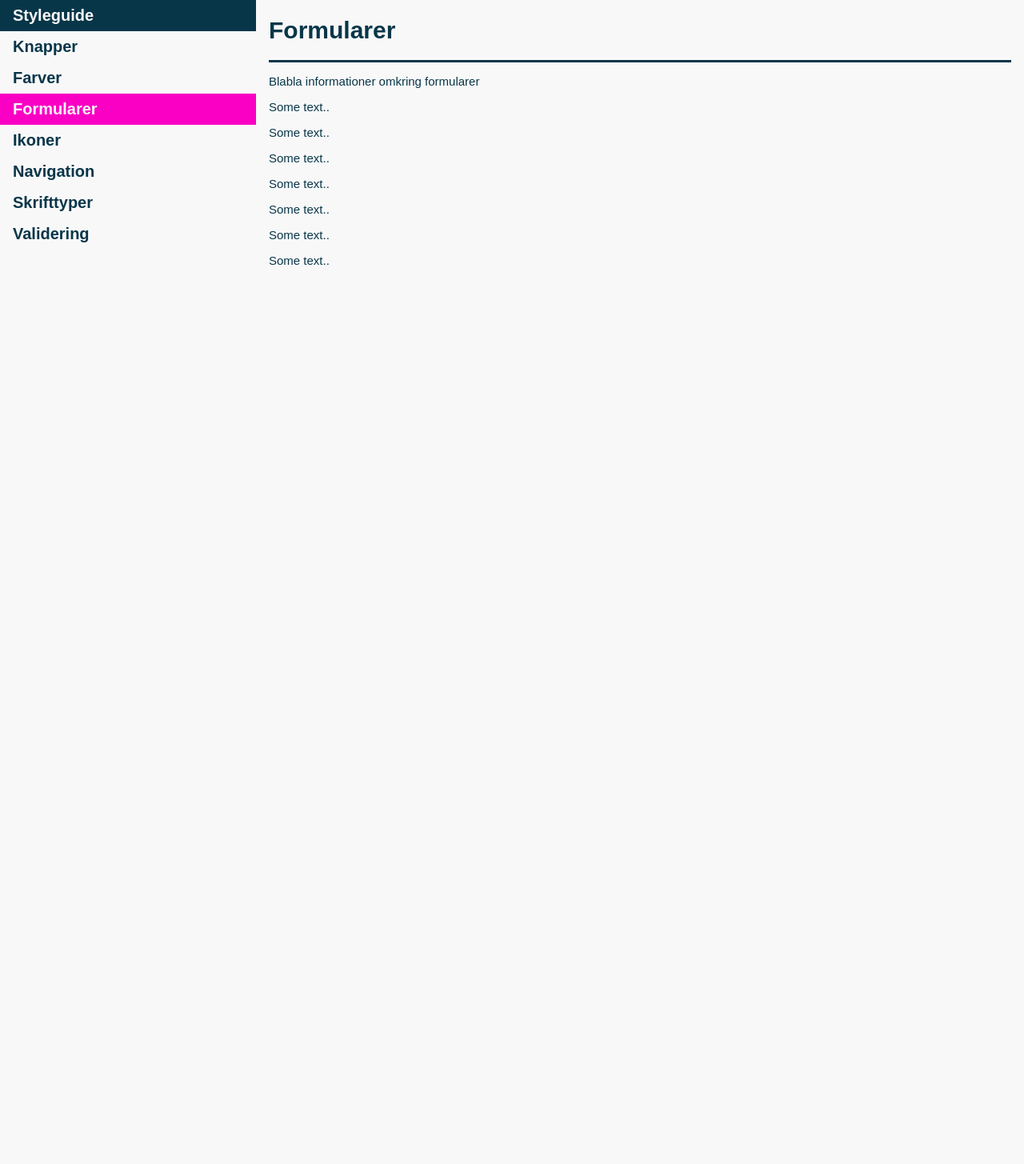
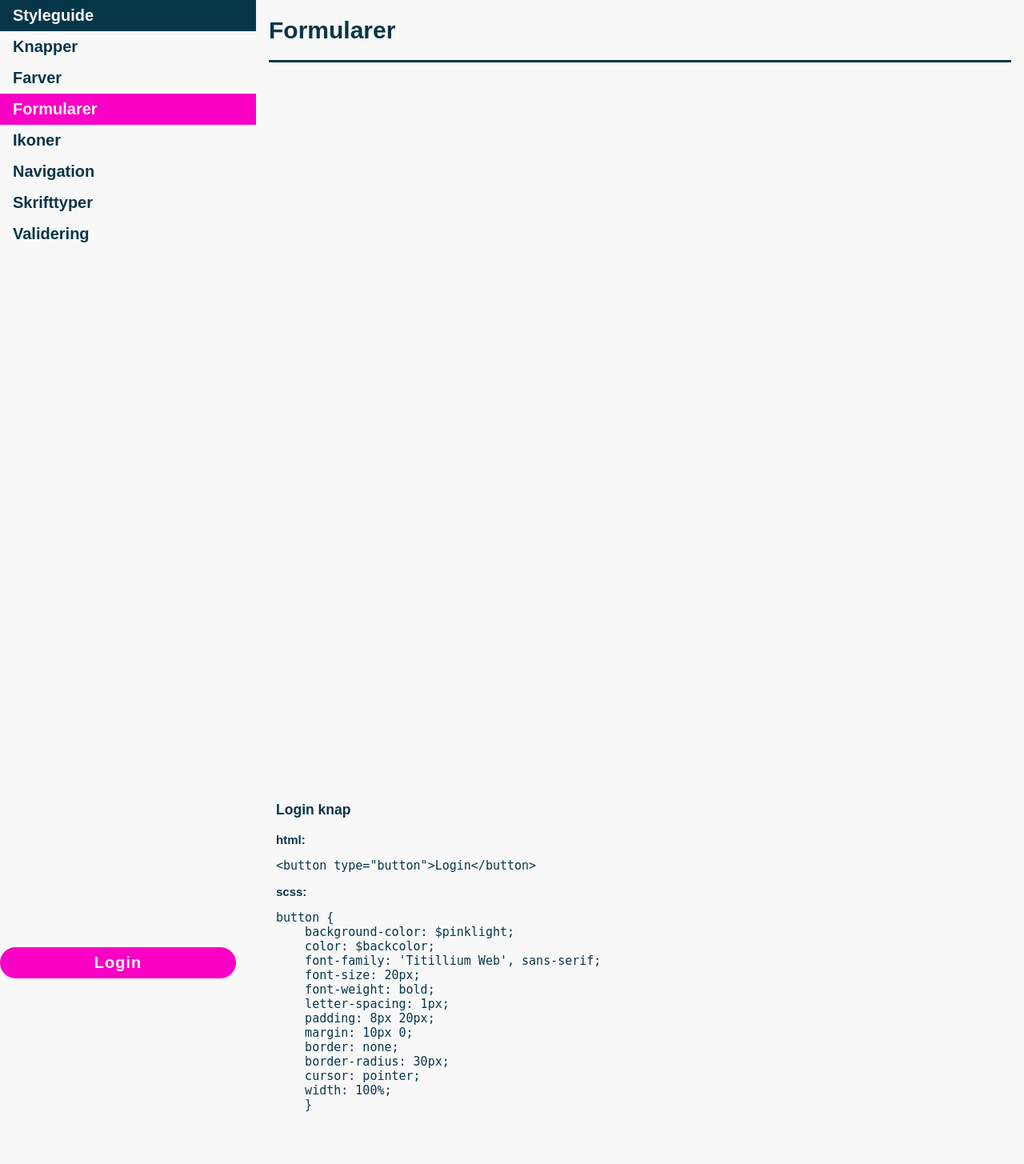
Before and after one commit to Artaey/JumpingFun, a PHP site: page /styleguide/forms.html in a window 1280 px wide. Shown: the whole page at 80% size. Before the commit the page ends 331 px from the top, so only its background shows below. Run offline with PHP 8.4, Linux system fonts and the light colour scheme.

Commit message:
smårettelser

```diff
--- a/css/styleguide.css
+++ b/css/styleguide.css
@@ -181,6 +181,15 @@ a {
 }
 
 /* Log ind slut*/
+#error {
+  color: red;
+  font-weight: bold;
+  font-size: 20px;
+  border-radius: 5px;
+  border: 2px solid red;
+  width: 100%;
+}
+
 body {
   margin: 0;
   color: #083649;
@@ -244,7 +253,7 @@ li a:hover:not(.active) {
 .row {
   display: flex;
   align-items: center;
-  padding: 50px;
+  padding-bottom: 50px;
 }
 
 /* flexbox for indhold slut*/
@@ -306,6 +315,14 @@ li a:hover:not(.active) {
   margin: auto;
 }
 
+.farveboks7 {
+  background: red;
+  height: 100px;
+  width: 100px;
+  border-radius: 10%;
+  margin: auto;
+}
+
 /*colors.html - styling af divboks for farver slut*/
 /*buttons.html - styling af divboks for farver start*/
 .knapper {
@@ -322,4 +339,5 @@ li a:hover:not(.active) {
 /*type.html - styling af divboks for skrifttyper start*/
 .typediv {
   border-top: 3px solid #083649;
+  margin-bottom: 50px;
 }/*# sourceMappingURL=styleguide.css.map */
--- a/css/styleguide.scss
+++ b/css/styleguide.scss
@@ -62,7 +62,7 @@ body {
   .row {
     display: flex;
     align-items: center;
-    padding: 50px;
+    padding-bottom: 50px;
   }
   /* flexbox for indhold slut*/
 
@@ -110,6 +110,11 @@ body {
   background:$nocardgrad;
   @include farvebox();
 }
+
+.farveboks7 {
+  background:$errorred;
+  @include farvebox();
+}
 /*colors.html - styling af divboks for farver slut*/
 
 /*buttons.html - styling af divboks for farver start*/
@@ -127,4 +132,5 @@ body {
 /*type.html - styling af divboks for skrifttyper start*/
 .typediv{
   border-top: 3px solid $bluedark;
+  margin-bottom: 50px;
 }
--- a/styleguide/forms.html
+++ b/styleguide/forms.html
@@ -22,17 +22,31 @@
 
         <div id="struktur">
         <h1>Formularer</h1>
-        <div class="typediv">
-
-        <p>Blabla informationer omkring formularer </p>
-        <p>Some text..</p>
-        <p>Some text..</p>
-        <p>Some text..</p>
-        <p>Some text..</p>
-        <p>Some text..</p>
-        <p>Some text..</p>
-        <p>Some text..</p>
+        <div class="typediv"></div>
         </div>
+            <div class="row">
+                <div class="column">
+                    <button type="button">Login</button>
+                </div>
+                <div class="column right">
+                  <h3 class="farveover">Login knap</h3>
+    <b>html:</b><xmp><button type="button">Login</button></xmp>
+    <b>scss:</b>
+    <xmp>button {
+    background-color: $pinklight;
+    color: $backcolor;
+    font-family: 'Titillium Web', sans-serif;
+    font-size: 20px;
+    font-weight: bold;
+    letter-spacing: 1px;
+    padding: 8px 20px;
+    margin: 10px 0;
+    border: none;
+    border-radius: 30px;
+    cursor: pointer;
+    width: 100%;
+    }</xmp>
+    </div>
 
 </body>
 </html>
--- a/styleguide/icons.html
+++ b/styleguide/icons.html
@@ -22,7 +22,7 @@
 
         <div id="struktur">
         <h1>Ikoner</h1>
-        <div class="typediv">
+        <div class="typediv"></div>
 
         <p>Blabla informationer omkring ikoner </p>
         <p>Some text..</p>
--- a/styleguide/navigation.html
+++ b/styleguide/navigation.html
@@ -22,7 +22,7 @@
 
         <div id="struktur">
         <h1>Navigation</h1>
-        <div class="typediv">
+        <div class="typediv"></div>
 
         <p>Blabla informationer omkring navigation </p>
         <p>Some text..</p>
--- a/styleguide/styleguide.html
+++ b/styleguide/styleguide.html
@@ -22,9 +22,9 @@
 
 <div id="struktur">
 <h1>Styleguide</h1>
-<div class="typediv">
+<div class="typediv"></div>
 
-<h3>Dette er en styleguide</h3>
+<h2>Dette er en styleguide</h2>
 <p>Styleguiden er lavet som værktøj for udviklerne.</p>
 <p>Her er de generelle regler for den visuelle identitet for app'en. </p>
 <p>Den er kodet til desktop, da det er et internt arbejdsredskab. </p>
--- a/styleguide/type.html
+++ b/styleguide/type.html
@@ -22,7 +22,7 @@
 
     <div id="struktur">
         <h1>Skrifttyper</h1>
-        <div class="typediv">
+        <div class="typediv"></div>
 
           <h2>Styleguide</h2>
           <h3>Skrifttyper</h3>
--- a/styleguide/validation.html
+++ b/styleguide/validation.html
@@ -22,7 +22,7 @@
 
         <div id="struktur">
         <h1>Validering</h1>
-        <div class="typediv">
+        <div class="typediv"></div>
 
         <p>Blabla informationer omkring validering </p>
         <p>Some text..</p>
```
Also changed, not shown: styleguide/colors.html (+21 -7 lines), 1 other file.
